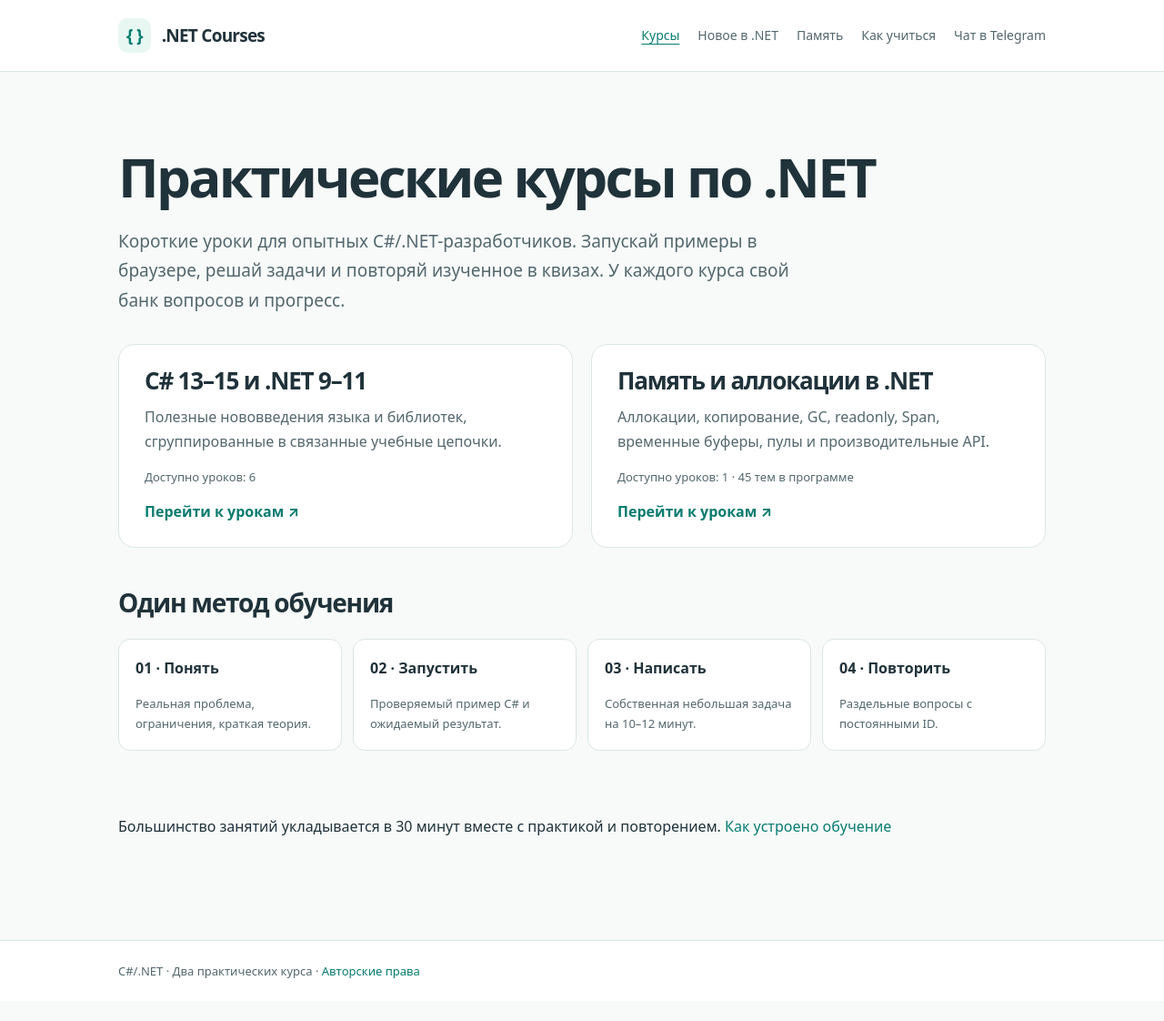
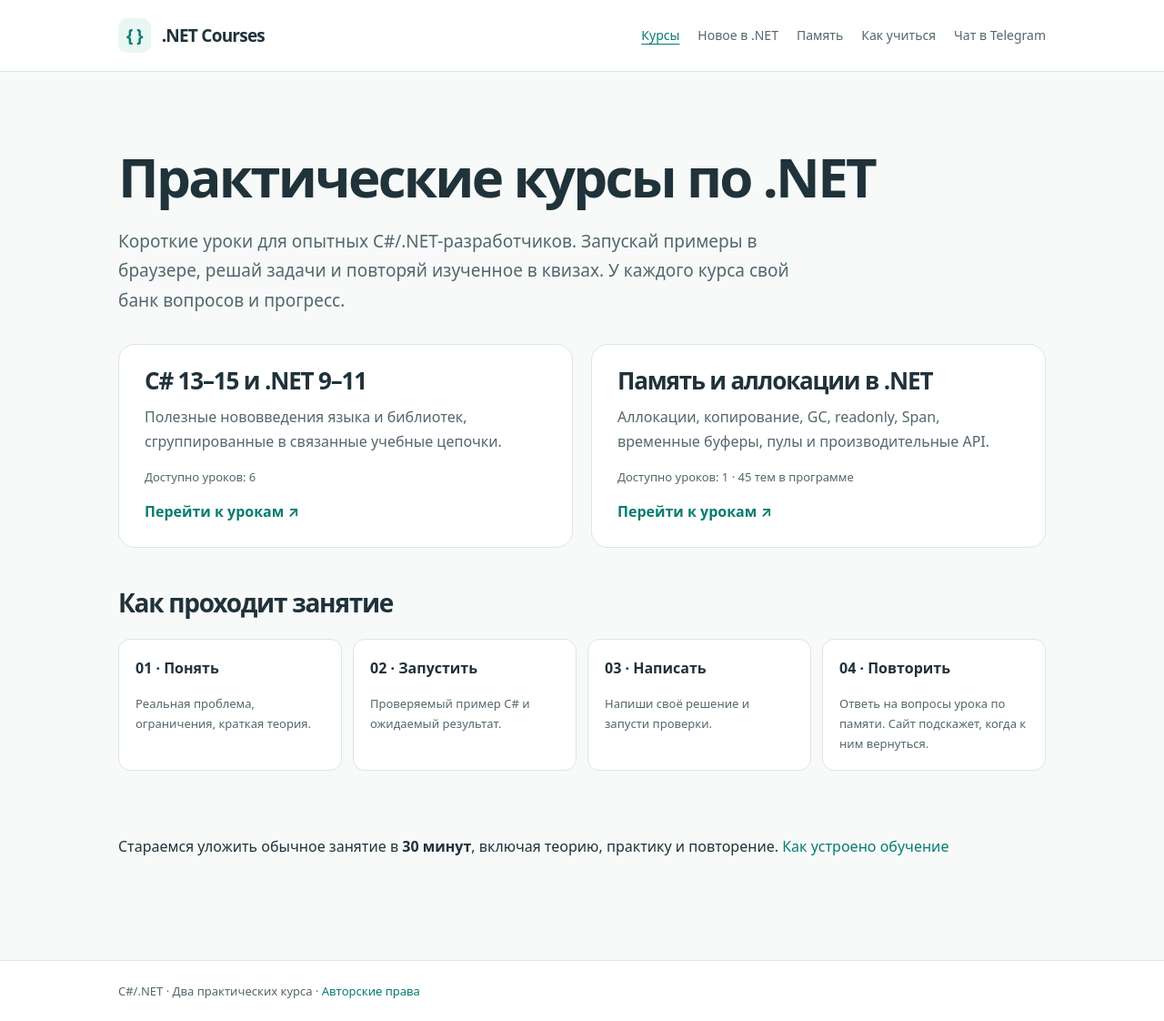
Before and after one commit to boyarincev/dotnet-courses, a Jekyll site: the page built from index.md, in a window 1280 px wide. Shown: the whole page at 91% size. Built offline with Jekyll 4.4.1, drawn with Linux system fonts in a browser that asks for light colours; before the commit the page ends 1100 px from its top, so only the background shows below that.

Commit message:
Clarify how course lessons work

```diff
--- a/index.md
+++ b/index.md
@@ -21,11 +21,11 @@ permalink: /
     <strong>Перейти к урокам ↗</strong>
   </a>
 </div>
-<h2>Один метод обучения</h2>
+<h2>Как проходит занятие</h2>
 <div class="features">
   <div><b>01 · Понять</b><p>Реальная проблема, ограничения, краткая теория.</p></div>
   <div><b>02 · Запустить</b><p>Проверяемый пример C# и ожидаемый результат.</p></div>
-  <div><b>03 · Написать</b><p>Собственная небольшая задача на 10–12 минут.</p></div>
-  <div><b>04 · Повторить</b><p>Раздельные вопросы с постоянными ID.</p></div>
+  <div><b>03 · Написать</b><p>Напиши своё решение и запусти проверки.</p></div>
+  <div><b>04 · Повторить</b><p>Ответь на вопросы урока по памяти. Сайт подскажет, когда к ним вернуться.</p></div>
 </div>
-<p>Большинство занятий укладывается в 30 минут вместе с практикой и повторением. <a href="{{ '/about/' | relative_url }}">Как устроено обучение</a></p>
+<p>Стараемся уложить обычное занятие в <strong>30 минут</strong>, включая теорию, практику и повторение. <a href="{{ '/about/' | relative_url }}">Как устроено обучение</a></p>
```
Also changed, not shown: about.md (+1 -1 lines).
